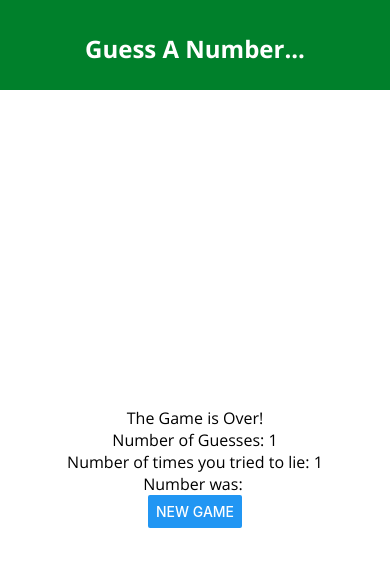
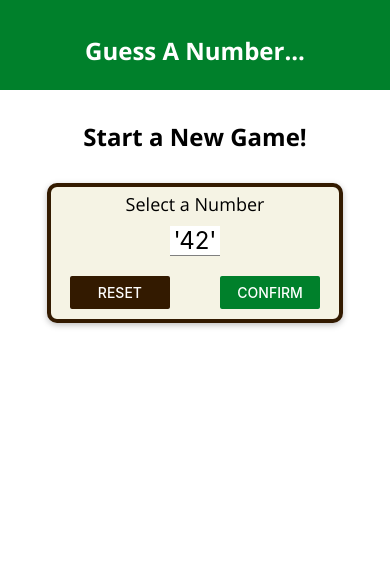
Before and after one commit to Joey-Provolone/guess-the-number, a React Native app: screen / in a window 390 px wide. Shown: the top 566 px of the page. Built offline with nearby package versions, Linux system fonts and the light colour scheme.

Commit message:
Syncing after lull...

```diff
--- a/App.js
+++ b/App.js
@@ -18,8 +18,8 @@ const fetchFonts = () => {
 
 export default function App() {
 	const [userNumber, setUserNumber] = useState();
-	const [guessCount, setGuessCount] = useState(1);
-	const [lieCount, setLieCount] = useState(1);
+	const [guessCount, setGuessCount] = useState(0);
+	const [lieCount, setLieCount] = useState(0);
 	const [dataLoaded, setDataLoaded] = useState(false);
 
 	if (!dataLoaded) {
@@ -36,13 +36,14 @@ export default function App() {
 		setUserNumber(selectedNumber);
 	};
 
-	const gameOverHandler = (numOfRounds) => {
+	const gameOverHandler = (numOfRounds, numOfLies) => {
 		setGuessCount(numOfRounds);
-		// setLieCount(numOfLies);
+		setLieCount(numOfLies);
 	};
 
 	const newGameHandler = () => {
 		setGuessCount("0");
+		setLieCount(null);
 		setUserNumber(null);
 	};
 
--- a/components/Header.js
+++ b/components/Header.js
@@ -15,8 +15,8 @@ const styles = StyleSheet.create({
 	header: {
 		width: "100%",
 		height: 90,
-		padding: 36,
-		paddingTop: 42,
+		padding: 10,
+		paddingTop: 20,
 		backgroundColor: Colors.primary,
 		alignItems: "center",
 		justifyContent: "center",
--- a/screens/GameScreen.js
+++ b/screens/GameScreen.js
@@ -22,6 +22,7 @@ const GameScreen = (props) => {
 		generateRandomBetween(1, 100, props.userNumber)
 	);
 	const [guessCount, setGuessCount] = useState(0);
+	const [lieCount, setLieCount] = useState(0);
 
 	const currentLow = useRef(1);
 	const currentHigh = useRef(100);
@@ -30,7 +31,7 @@ const GameScreen = (props) => {
 
 	useEffect(() => {
 		if (currentGuess === userNumber) {
-			props.onGameOver(guessCount);
+			props.onGameOver(guessCount, lieCount);
 		}
 	}, [currentGuess, userNumber, onGameOver]);
 
@@ -42,6 +43,7 @@ const GameScreen = (props) => {
 			Alert.alert("Don't lie!", "Cheaters never win", [
 				{ text: "Sorry!", style: "cancel" },
 			]);
+			setLieCount((curLieCount) => curLieCount + 1);
 			return;
 		}
 		if (direction === "lower") {
--- a/screens/StartGameScreen.js
+++ b/screens/StartGameScreen.js
@@ -148,6 +148,7 @@ const styles = StyleSheet.create({
 		flex: 1,
 		minWidth: "30%",
 		maxWidth: "40%",
+		backgroundColor: "white",
 	},
 	chosenContainer: {
 		padding: 10,
```
Also changed, not shown: 1 other file (tests, documents, lock files or other folders).
